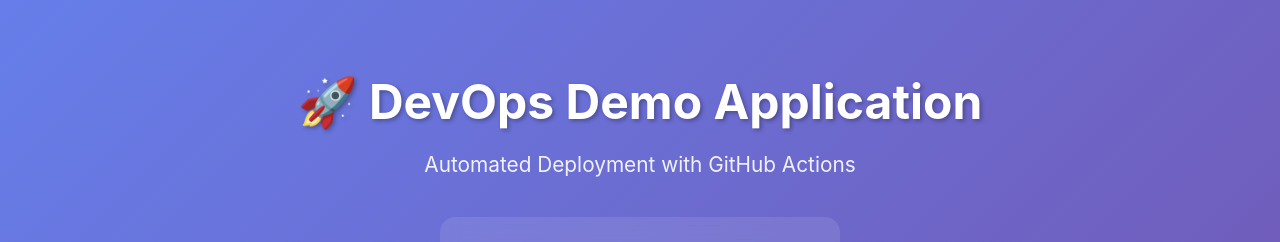
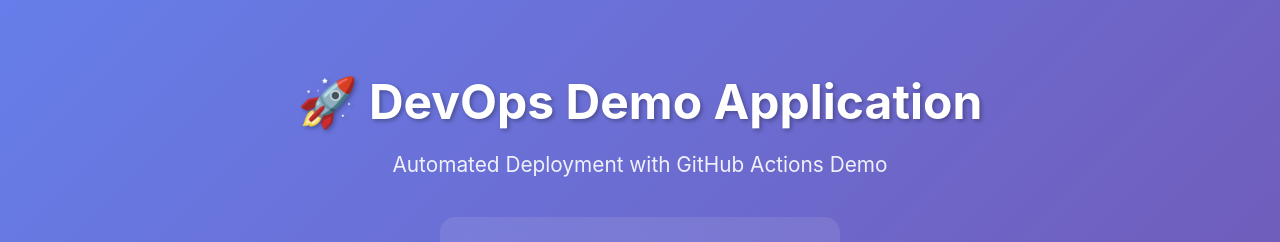
Before and after one commit to Rajagopalslm/devopsdemo, a React (Create React App) app: page / in a window 1280 px wide. Shown: the top 242 px of the page. Built offline with nearby package versions, Linux system fonts and the light colour scheme.

Commit message:
Small text change

```diff
--- a/src/App.js
+++ b/src/App.js
@@ -9,7 +9,7 @@ function App() {
     <div className="App">
       <header className="App-header">
         <h1>🚀 DevOps Demo Application</h1>
-        <p className="subtitle">Automated Deployment with GitHub Actions</p>
+        <p className="subtitle">Automated Deployment with GitHub Actions Demo</p>
 
         <div className="demo-section">
           <h2>Interactive Counter</h2>
```
